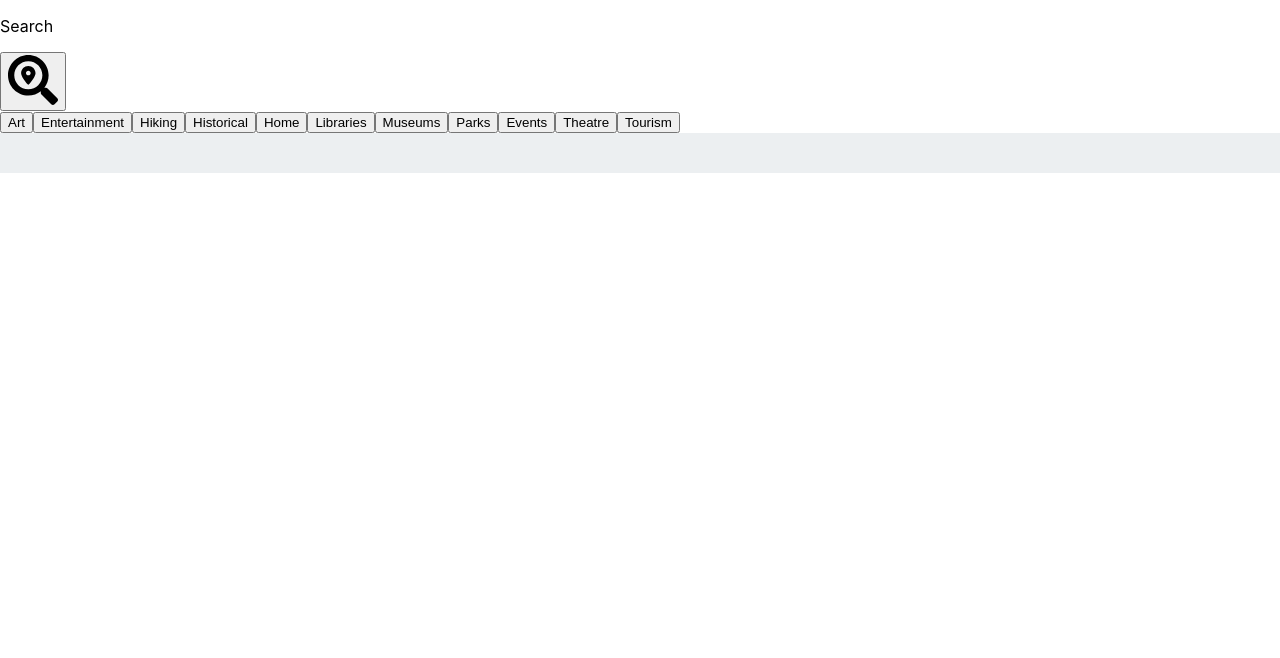
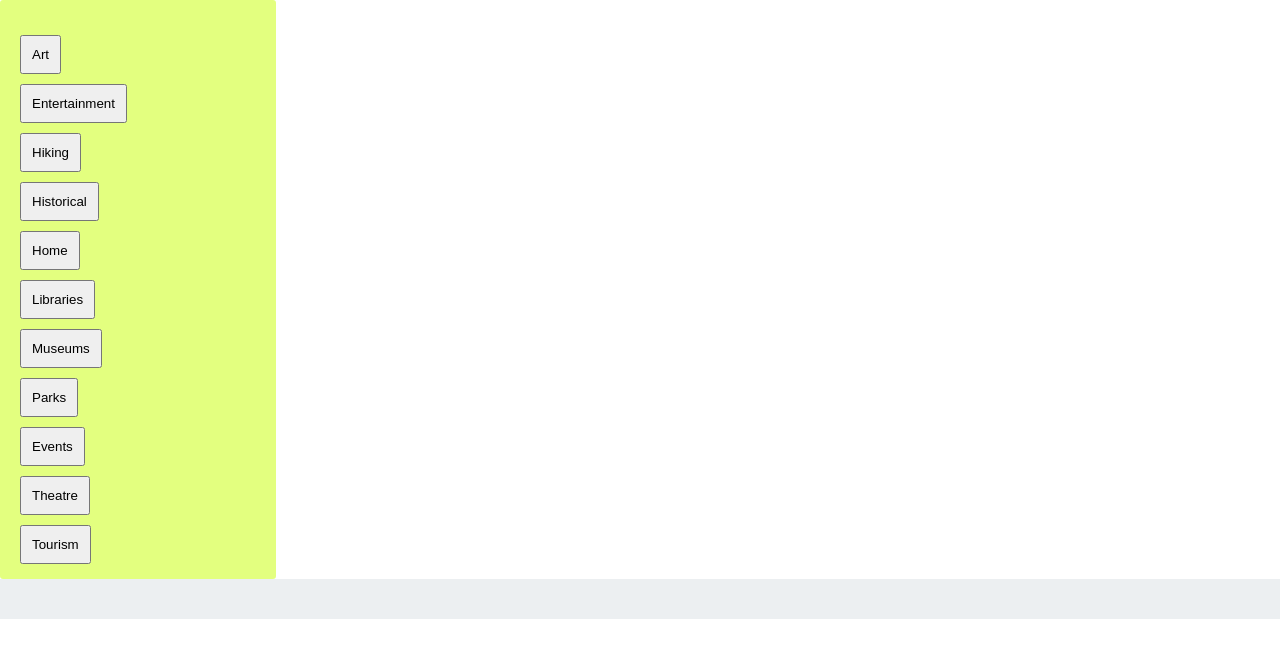
Before and after one commit to Core-Creates/aye-wey-sa, a React (Create React App) app: page / in a window 1280 px wide. Shown: the top 658 px of the page. Built offline with nearby package versions, Linux system fonts and the light colour scheme.

Commit message:
edited nav bar to be on side

```diff
--- a/src/components/home/Home.js
+++ b/src/components/home/Home.js
@@ -6,22 +6,23 @@ import Wrapper from '../wrapper/Wrapper';
 import todos from '../footer/footer'
 
 class Home extends Component {
-    // state= {
-    //   todos
-    // };
+    state= {
+      todos
+    };
 
     render() {
       return (
         <Wrapper>
-            {/* <Carousel/>
+            {/* <Carousel>
           {this.state.todos.map(todo => (
             <TodoCard
               id={todo.id}
               title={todo.title}
               image={todo.image}
-              author={todo.info} */}
-            {/* />
+              author={todo.info}
+            />
           ))} */}
+          {/* <Carousel/> */}
         </Wrapper>
       );
     }
--- a/src/components/navbar/Navbar.css
+++ b/src/components/navbar/Navbar.css
@@ -1,3 +1,17 @@
-#searchBox{
-    /* size: 20px; */
+*{
+    size: 35px;
+
 }
+nav{
+    padding: 10px;
+    background-color: rgba(200, 255, 0, 0.5);
+    width: 20%;
+    height: 100%;
+    border-radius: 3px;
+    border:10px;
+}
+button{
+    margin: 5px;
+    margin-left: 10px;
+    padding: 10px;
+}
--- a/src/components/navbar/Navbar.js
+++ b/src/components/navbar/Navbar.js
@@ -6,48 +6,39 @@ import "./Navbar.css";
 class Navbar extends Component {
     render() {
         return (
-            <div className="container">
-                <div class="row">
-                    <div className="columns is-ancestor">
-                        <div className="column is-one-third">
-                            <article className="tile is-child notification" id="searchBoxBg">
-
-                                <p className="title" id="searchTitle">Search</p>
-                                <div id="searchBox">
-                                    <div className="field is-grouped">
-
-                                        <button className="button" id="searchBtn">
-                                            <span className="icon">
-                                                <svg data-prefix="fas" data-icon="search-location" role="img" width="50px" height="auto"
-                                                    viewBox="0 0 512 512" data-fa-i2svg="">
-                                                    <path fill="currentColor"
-                                                        d="M505.04 442.66l-99.71-99.69c-4.5-4.5-10.6-7-17-7h-16.3c27.6-35.3 44-79.69 44-127.99C416.03 93.09 322.92 0 208.02 0S0 93.09 0 207.98s93.11 207.98 208.02 207.98c48.3 0 92.71-16.4 128.01-44v16.3c0 6.4 2.5 12.5 7 17l99.71 99.69c9.4 9.4 24.6 9.4 33.9 0l28.3-28.3c9.4-9.4 9.4-24.59.1-33.99zm-297.02-90.7c-79.54 0-144-64.34-144-143.98 0-79.53 64.35-143.98 144-143.98 79.54 0 144 64.34 144 143.98 0 79.53-64.35 143.98-144 143.98zm.02-239.96c-40.78 0-73.84 33.05-73.84 73.83 0 32.96 48.26 93.05 66.75 114.86a9.24 9.24 0 0 0 14.18 0c18.49-21.81 66.75-81.89 66.75-114.86 0-40.78-33.06-73.83-73.84-73.83zm0 96c-13.26 0-24-10.75-24-24 0-13.26 10.75-24 24-24s24 10.74 24 24c0 13.25-10.75 24-24 24z">
-                                                    </path>
-                                                </svg>
-
-                                            </span>
-                                        </button>
-                                    </div>
-                                </div>
-
-                                <div id="frequentlySearched">
-                                    <button className="button is-info" id="art">Art</button>
-                                    <button className="button is-info" id="entertainment">Entertainment</button>
-                                    <button className="button is-info" id="hiking">Hiking</button>
-                                    <button className="button is-info" id="historical">Historical</button>
-                                    <button className="button is-info" id="home">Home</button>
-                                    <button className="button is-info" id="libraries">Libraries</button>
-                                    <button className="button is-info" id="museums">Museums</button>
-                                    <button className="button is-info" id="parks">Parks</button>
-                                    <button className="button is-info" id="events">Events</button>
-                                    <button className="button is-info" id="theatre">Theatre</button>
-                                    <button className="button is-info" id="tourism">Tourism</button>
-                                </div>
-                            </article>
-                        </div>
+            <aside>
+                <div className="container">
+                    <div class="row">
+                        <nav class="nav flex-column">
+                            <div className="column is-one-third">
+                                <br></br>
+                                <button className="button is-info" id="art">Art </button>
+                                <br></br>
+                                <button className="button is-info" id="entertainment">Entertainment</button>
+                                <br></br>
+                                <button className="button is-info" id="hiking">Hiking</button>
+                                <br></br>
+                                <button className="button is-info" id="historical">Historical</button>
+                                <br></br>
+                                <button className="button is-info" id="home">Home</button>
+                                <br></br>
+                                <button className="button is-info" id="libraries">Libraries</button>
+                                <br></br>
+                                <button className="button is-info" id="museums">Museums</button>
+                                <br></br>
+                                <button className="button is-info" id="parks">Parks</button>
+                                <br></br>
+                                <button className="button is-info" id="events">Events</button>
+                                <br></br>
+                                <button className="button is-info" id="theatre">Theatre</button>
+                                <br></br>
+                                <button className="button is-info" id="tourism">Tourism</button>
+                                <br></br>
+                            </div>
+                        </nav>
                     </div>
                 </div>
-            </div>
+            </aside>
         );
     }
 }
```
